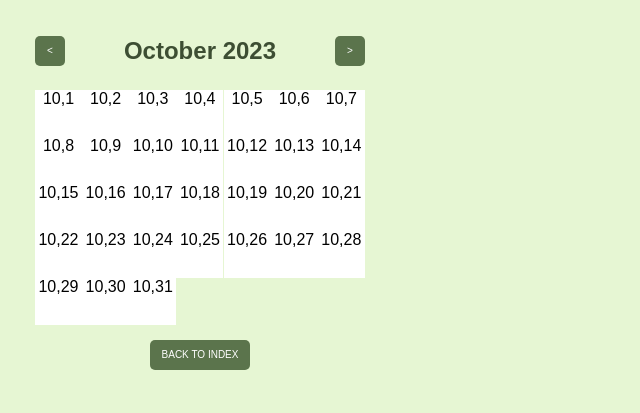
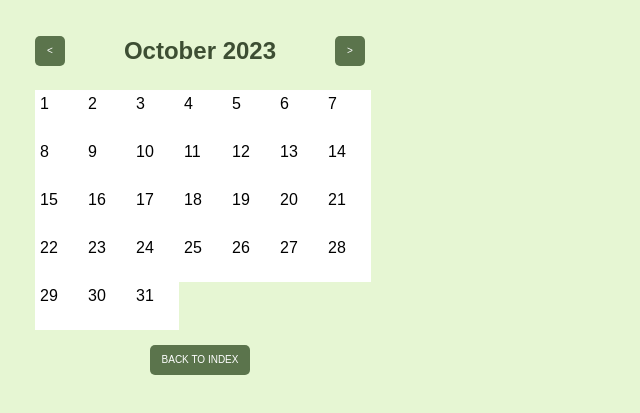
Before and after one commit to oliviaseto/howareyoubrewin, a browser extension: page calendar.html in a window 1280 px wide. Shown: the part 55-468 px from the top of the page, without its empty margins (0-640 px from the left). Drawn offline with Linux system fonts and the light colour scheme; a web font is replaced by a local one.

Commit message:
Edited calendar styling

```diff
--- a/calendar.js
+++ b/calendar.js
@@ -45,12 +45,11 @@ $(document).ready(function() {
         // Get the number of days in the current month
         const daysInMonth = new Date(currentDate.getFullYear(), currentMonth + 1, 0).getDate();
 
-
         // Generate grid items based on the number of days in the month
         for (let i = 1; i <= daysInMonth; i++) {
             const gridItem = document.createElement('div');
             gridItem.className = 'grid-item';
-            gridItem.textContent = `${currentMonth + 1},${i}`;
+            gridItem.textContent = `${i}`;
 
             // const currentDate = new Date();
             const clickedDateKey = `${year}-${currentMonth + 1}-${i}`;
@@ -124,12 +123,6 @@ $(document).ready(function() {
         }
     }
 
-    // const storedData = JSON.parse(localStorage.getItem(clickedDateKey));
-    // if (storedData) {
-    //     selectedMood = storedData.mood;
-    //     selectedColor = storedData.color;
-    // }
-
     gridContainer.addEventListener('click', onGridItemClick);
 
     function initializeGridItems() {
--- a/styles.css
+++ b/styles.css
@@ -255,12 +255,13 @@ textarea::placeholder {
 }
 
 .grid-item {
-    width: 47px;
-    height: 47px;
+    width: 38px;
+    height: 38px;
     background-color: white;
     color: black;
-    text-align: center;
+    text-align: left;
+    vertical-align: top;
     margin: 0;
-    padding: 0;
+    padding: 5px;
     cursor: pointer;
 }
```
